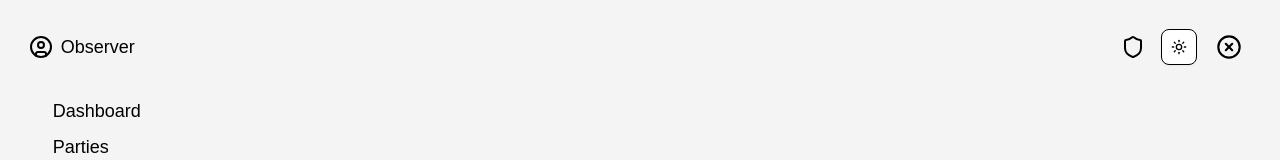
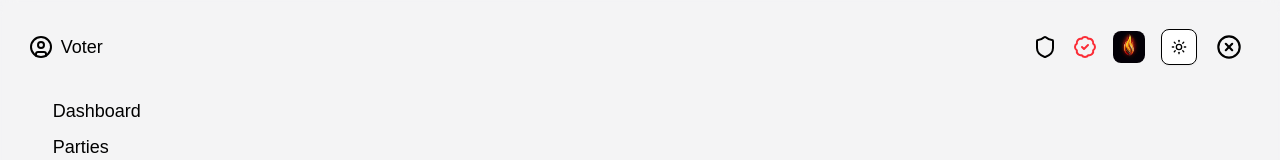
Before and after one commit to Cadmus11/vortex-frontend-beta, a React (Vite) app: page / in a window 1280 px wide. Both pictures are taken after a click on the icon 1241 px from the left and 40 px from the top of the page. Shown: the top 160 px of the page. Built offline with nearby package versions, Linux system fonts and the light colour scheme; no server answers.

Commit message:
second commit

```diff
--- /dev/null
+++ b/src/assets/images/index.ts
@@ -0,0 +1,8 @@
+import fire from './fire.jpg'
+import water from './water.jpg'
+
+
+export {
+    fire,
+    water
+}
--- a/src/components/custom/Menu.tsx
+++ b/src/components/custom/Menu.tsx
@@ -2,32 +2,40 @@
 
 import { navList } from "@/constants/navbar";
 import { ThemeToggle } from "@/context/ThemeToggler";
-import { MenuIcon, Shield, UserCircle, XCircle } from "lucide-react";
+import { MenuIcon, Shield, UserCircle, XCircle, VerifiedIcon } from "lucide-react";
 import { useState } from "react";
 import { Link } from "react-router";
+import { fire, water } from "@/assets/images";
 
 
 
 const Menu = () => {
 
 
-    const [openMenu, setMenu] = useState<boolean | null> (false);
-    const [userRole, setRole] = useState<string>('Observer');
-    const [faceAuthed, setFaceAuthed] = useState<boolean | null>(false);
+  const [openMenu, setMenu] = useState<boolean | null>(false);
+  const [userRole, setRole] = useState<boolean>(false);
+  const [image, setImage] = useState<boolean>(false);
+  const [verified, setVerified] = useState<boolean>(false);
+
+  const id = 7;
+
+  if (id % 2 === 0)
+    setImage(true);
 
 
 
-  const confirmedFaceRegistration = () =>{
-    setFaceAuthed(true);
-    setRole("Voter");
+
+
+  const confirmRole = () => {
+    setRole(true)
   }
 
 
-  return(
+  return (
     <>
 
       {
-    !openMenu? <MenuIcon onClick={()=>setMenu(!openMenu)} className=" rounded-md p-2 cursor-pointer h-8 w-8"/> : <XCircle onClick={()=>setMenu(!openMenu)}/>
+        !openMenu ? <MenuIcon onClick={() => setMenu(!openMenu)} className=" rounded-md p-2 cursor-pointer h-8 w-8" /> : <XCircle onClick={() => setMenu(!openMenu)} />
       }
 
       {
@@ -35,18 +43,20 @@ const Menu = () => {
           <div className="absolute w-dvw h-dvh bg-zinc-100 z-50 text-black dark:bg-zinc-950 dark:text-zinc-50 right-0 bottom-0 p-8  text-lg capitalize">
             <div className="flex items-center gap-6 justify-between">
               <span className="flex gap-2 items-center">
-          <UserCircle/>
-          {userRole}
+                <UserCircle />
+                {userRole ? "admin" : "voter"}
               </span>
               <span className="flex items-center gap-4">
-        <Shield/>
-        <ThemeToggle/>
-        <XCircle onClick={()=>setMenu(!openMenu)} className=" cursor-pointer p-2 rounded-full flex justify-center items-center h-8 w-8"/>
+                <Shield />
+                <VerifiedIcon className={`${verified ? 'text-green-500' : 'text-red-500'}`} />
+                <img src={image ? water : fire} alt="" className="h-8 w-8 rounded-md" />
+                <ThemeToggle />
+                <XCircle onClick={() => setMenu(!openMenu)} className=" cursor-pointer p-2 rounded-full flex justify-center items-center h-8 w-8" />
               </span>
             </div>
             <div className="flex flex-col gap-2 mt-8 ml-6">
               {
-            navList.map((link, index)=>
+                navList.map((link, index) =>
                   <Link key={index} to={link.link} className="cursor-pointer">
                     {
                       link.title
```
Also changed, not shown: src/assets/images/fire.jpg (added), src/assets/images/water.jpg (added). Lines whose indentation alone changed are shown as unchanged.
